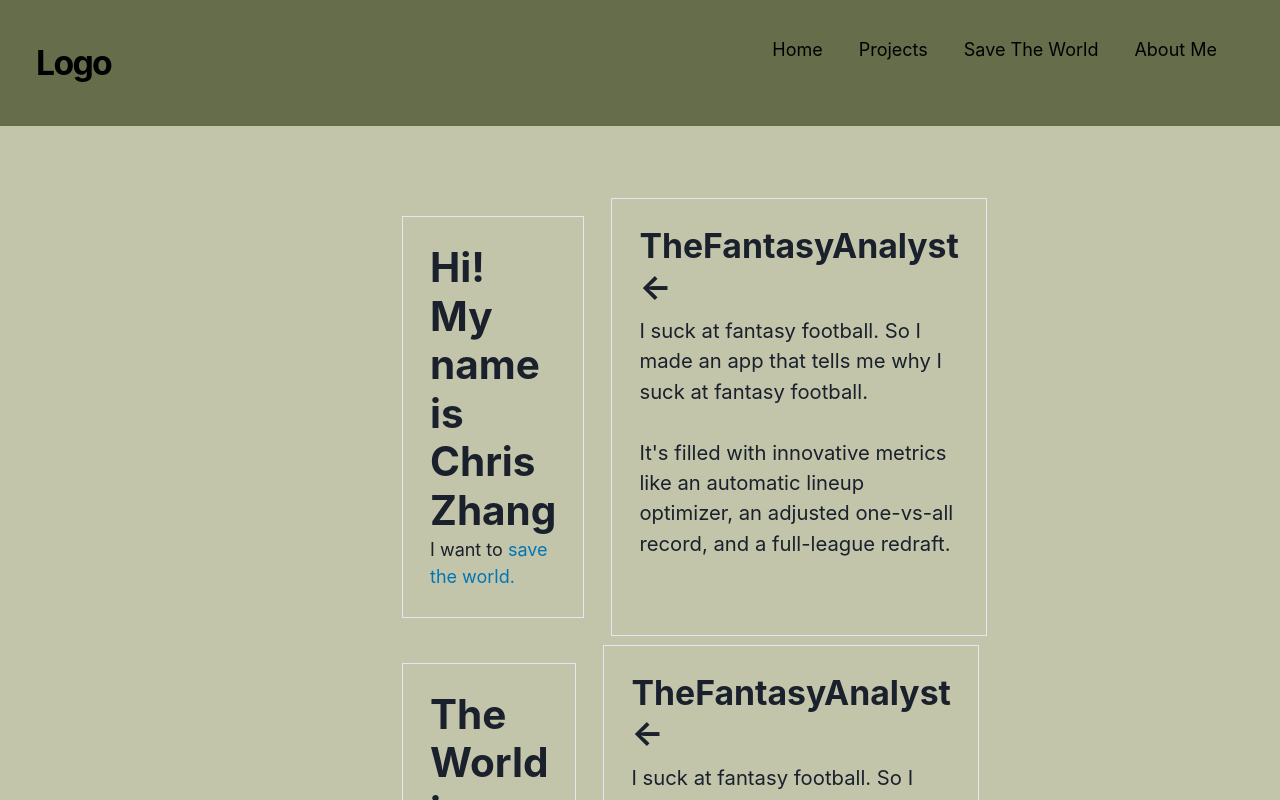
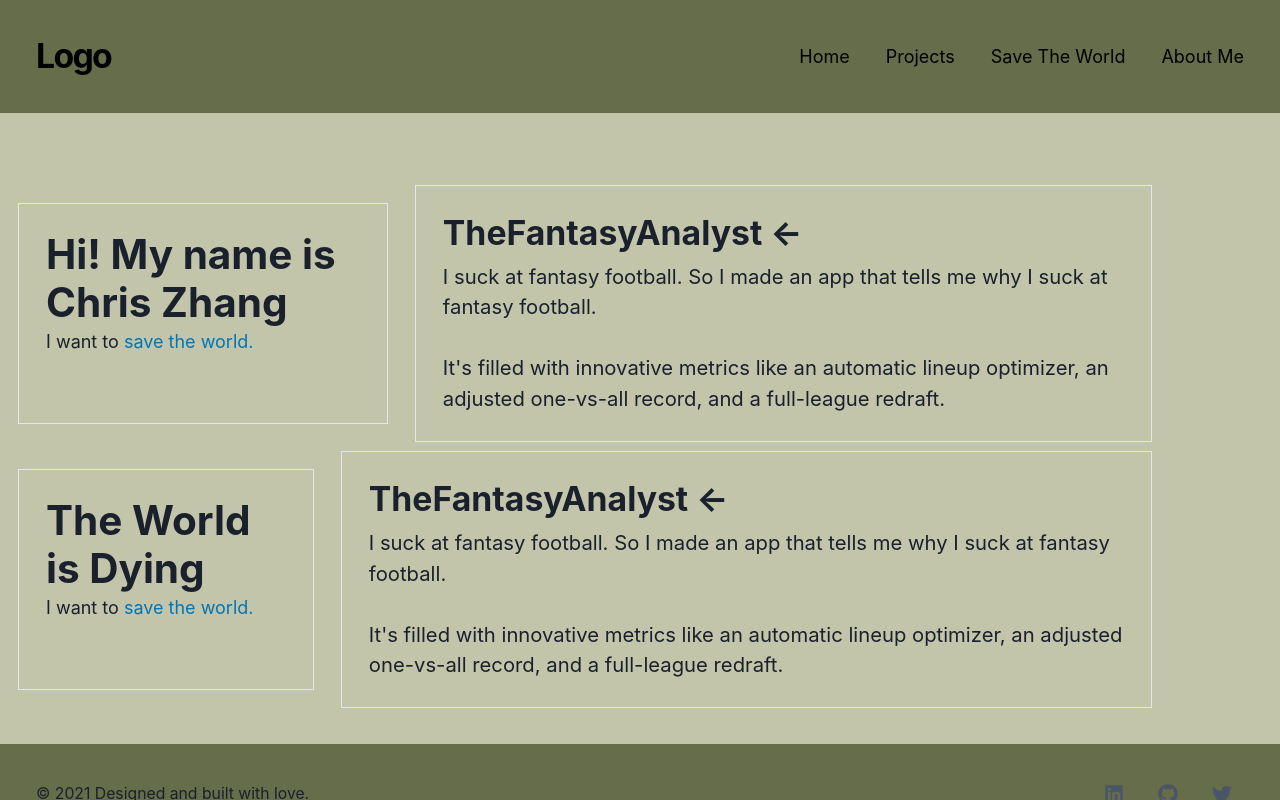
Before and after one commit to chriszhang08/personal-website, a Next.js app: page / in a window 1280 px wide. Shown: the top 800 px of the page. Built offline with nearby package versions, Linux system fonts and the light colour scheme.

Commit message:
Fixed navbar

```diff
--- a/components/footer/footer.js
+++ b/components/footer/footer.js
@@ -11,7 +11,7 @@ const Footer = () => (
     role="contentinfo"
     mx="auto"
     maxW="7xl"
-    py="12"
+    py="6"
     px={{
       base: "4",
       md: "8",
--- a/components/navbar/navbar.js
+++ b/components/navbar/navbar.js
@@ -37,7 +37,7 @@ const MenuToggle = ({ toggle, isOpen }) => {
 const MenuItem = ({ children, isLast, to = "/" }) => {
   return (
     <Link href={to}>
-      <Text display="block">{children}</Text>
+      <Text display="flex">{children}</Text>
     </Link>
   );
 };
@@ -45,18 +45,12 @@ const MenuItem = ({ children, isLast, to = "/" }) => {
 // create menulinks component
 const MenuLinks = ({ isOpen, children, isLast, ...rest }) => {
   return (
-    <Box
-      display={{ base: isOpen ? "block" : "none", md: "block" }}
-      flexBasis={{ base: "100%", md: "auto" }}
-    >
+    <Box display={{ base: isOpen ? "block" : "none", md: "block" }}>
       <Stack
         spacing={8}
-        align="flex"
         justify={["center", "space-between", "flex-end", "flex-end"]}
         direction={"row"}
-        pt={[4, 4, 0, 0]}
         flexGrow={1}
-        padding={6}
       >
         <MenuItem to="/">Home</MenuItem>
         <MenuItem to="/projects">Projects</MenuItem>
@@ -80,7 +74,6 @@ const Navbar = (props) => {
       justify="space-between"
       wrap="wrap"
       position="sticky"
-      top={0}
       p={8}
       mb={8}
       w="100%"
@@ -88,7 +81,7 @@ const Navbar = (props) => {
       bg={colors.olive}
     >
       {/* can put logo here */}
-      <Box align="center" mr={5}>
+      <Box mr={5}>
         <Heading as="h1" size="lg" letterSpacing={"tighter"}>
           Logo
         </Heading>
--- a/pages/index.js
+++ b/pages/index.js
@@ -16,17 +16,22 @@ import colors from "../styles/config/colors";
 export default function Home() {
   return (
     <Fragment>
-      <Flex w="100%" justify="center" direction="row">
-        <Stack direction={"column"} w={["90%", "80%", "65%", "50%", "40%"]}>
-          <Stack direction={"row"} w={["90%", "80%", "65%", "50%", "40%"]}>
+      <Flex width="100%" justify="center">
+        <Stack direction={"column"} justifyContent="center">
+          <Stack
+            direction="row"
+            width={["90%", "80%", "70%", "80%", "90%"]}
+            justifyContent="center"
+          >
             <Tooltip label="Learn more about me!">
               <Box
                 as="a"
                 href="/bio"
-                p="6"
-                m="4"
+                padding="6"
+                margin="4"
                 borderWidth="1px"
-                flexBasis={["auto", "0"]}
+                flexBasis="auto"
+                alignItems="stretch"
               >
                 <Heading>Hi! My name is Chris Zhang</Heading>
                 <Text>
@@ -44,7 +49,7 @@ export default function Home() {
                 p="6"
                 m="4"
                 borderWidth="1px"
-                flexBasis={["auto", "0"]}
+                flexBasis="auto"
               >
                 <Heading as="h3" size="lg" mb="2">
                   TheFantasyAnalyst &larr;
@@ -59,14 +64,14 @@ export default function Home() {
               </Box>
             </Tooltip>
           </Stack>
-          <Stack direction={"row"} w={["90%", "80%", "65%", "50%", "40%"]}>
+          <Stack direction={"row"} width={["90%", "80%", "70%", "80%", "90%"]}>
             <Box
               as="a"
               href="/bio"
               p="6"
               m="4"
               borderWidth="1px"
-              flexBasis={["auto", "0"]}
+              flexBasis="auto"
             >
               <Heading>The World is Dying</Heading>
               <Text>
@@ -82,7 +87,7 @@ export default function Home() {
               p="6"
               m="4"
               borderWidth="1px"
-              flexBasis={["auto", "0"]}
+              flexBasis="auto"
             >
               <Heading as="h3" size="lg" mb="2">
                 TheFantasyAnalyst &larr;
```
